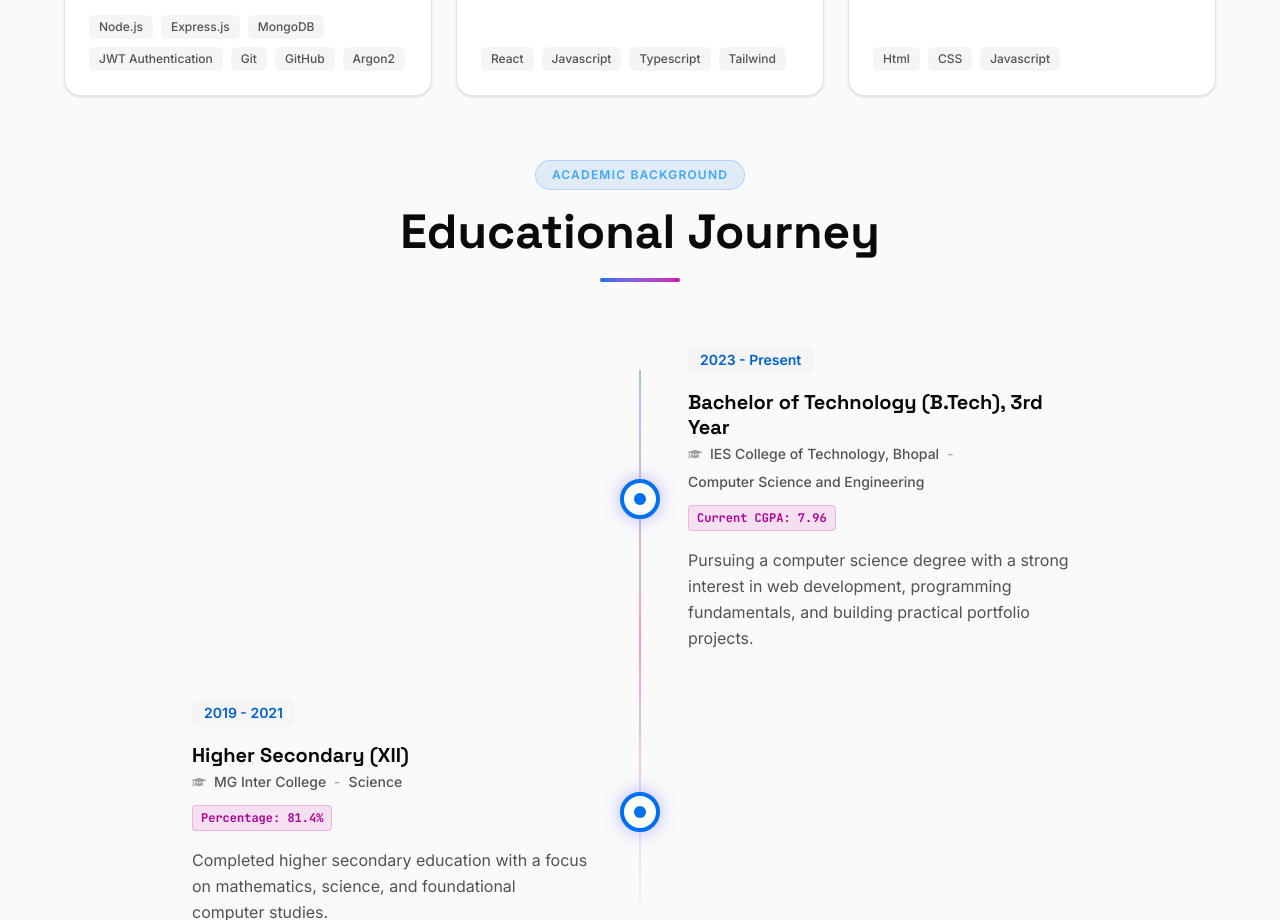
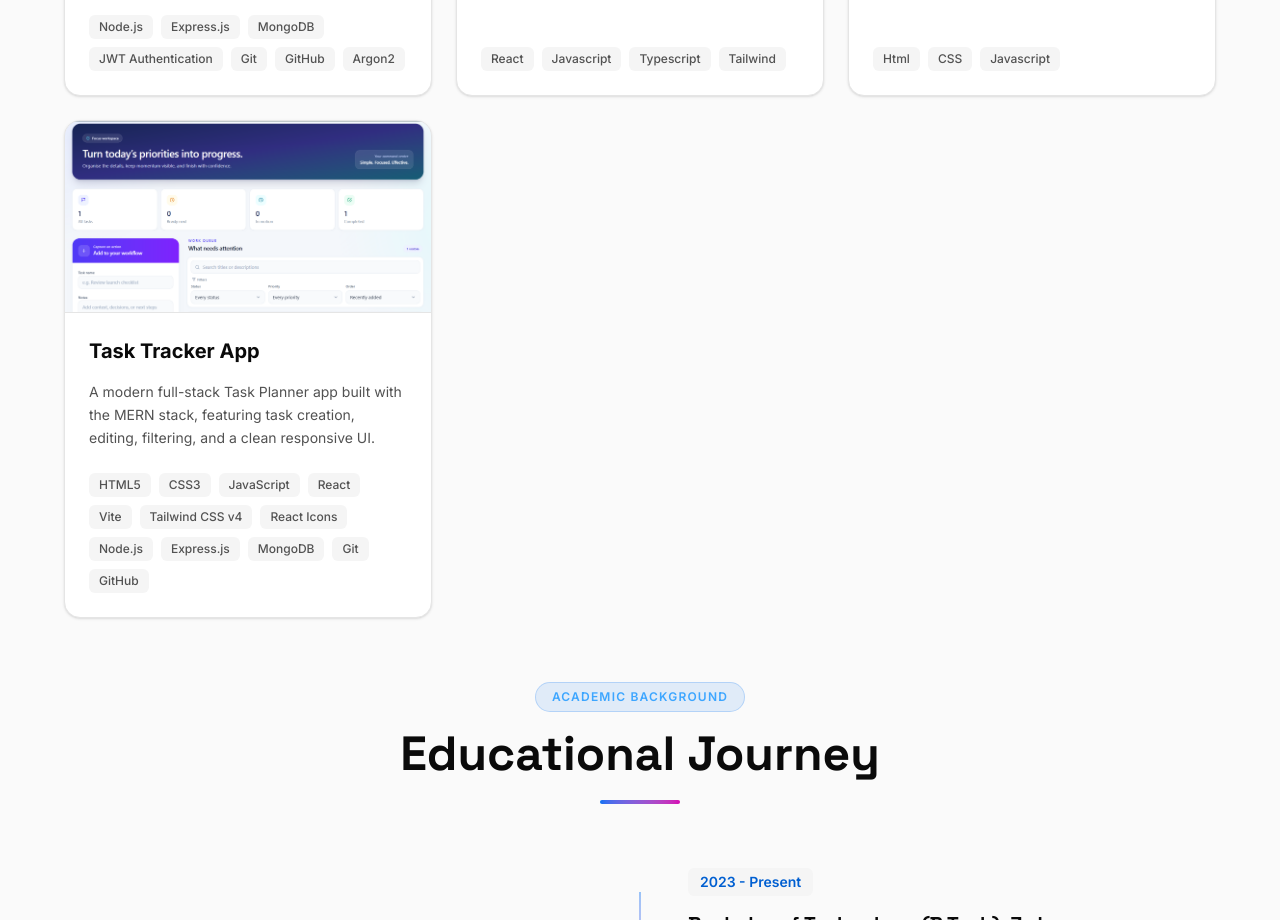
Before and after one commit to aniket-singh-04/myPortfolio, a React (Vite) app: page / in a window 1280 px wide. Shown: the part 4280-5200 px from the top of the page. Built offline with nearby package versions, Linux system fonts and the light colour scheme.

Commit message:
added new project

```diff
--- a/src/data/projects.ts
+++ b/src/data/projects.ts
@@ -65,4 +65,15 @@ export const projects: Project[] = [
     image: new URL("../assets/project0.png", import.meta.url).href,
     category: 'frontend',
   },
+  {
+    id: 7,
+    title: 'Task Tracker App',
+    description:
+      'A modern full-stack Task Planner app built with the MERN stack, featuring task creation, editing, filtering, and a clean responsive UI.',
+    techStack: ['HTML5', 'CSS3', 'JavaScript', 'React', 'Vite', 'Tailwind CSS v4', 'React Icons', 'Node.js', 'Express.js', 'MongoDB', 'Git', 'GitHub'],
+    githubLink: 'https://github.com/aniket-singh-04/task-tracker',
+    liveLink: 'https://tasks-planer.netlify.app/',
+    image: new URL("../assets/project7.png", import.meta.url).href,
+    category: 'fullstack',
+  },
 ];
```
Also changed, not shown: src/assets/project7.png (added).
